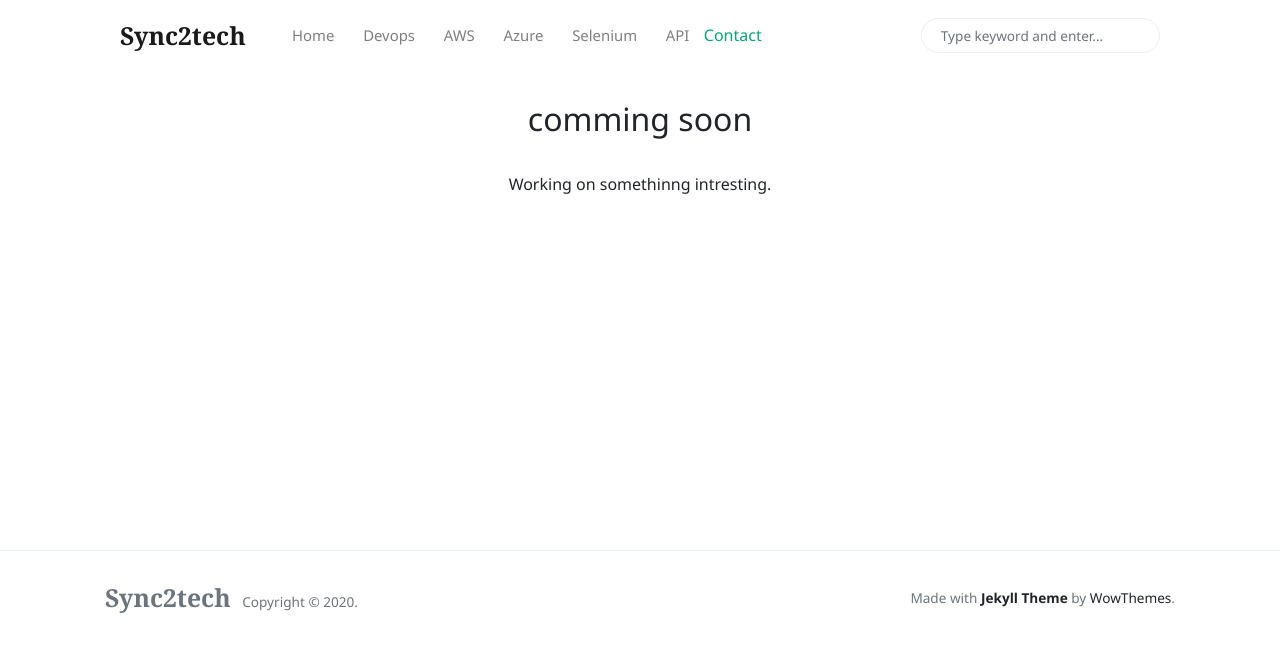
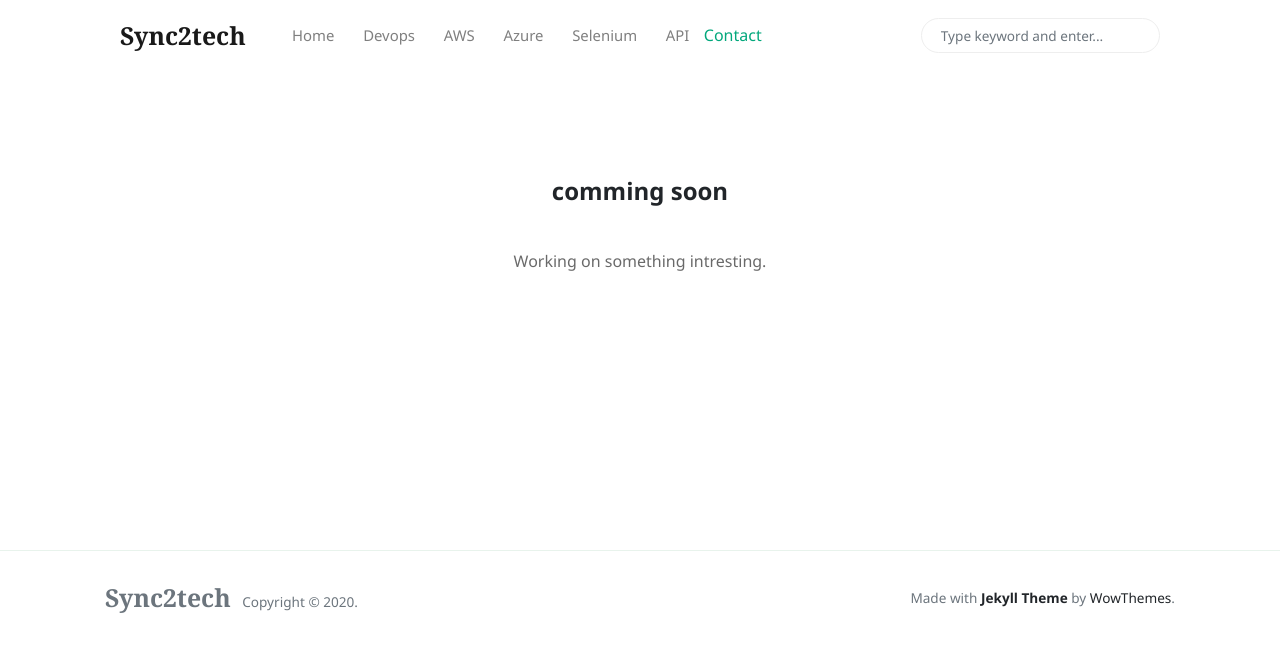
Before and after one commit to mohan-balakrishnan/sync2techold, a Jekyll site: the page built from index.html, in a window 1280 px wide. Shown: the top 652 px of the page. Built offline with Jekyll 4.4.1, drawn with Linux system fonts in a browser that asks for light colours; nearby versions of some CDN libraries; the list of posts is cut into pages by our own code.

Commit message:
Update index.html

```diff
--- a/index.html
+++ b/index.html
@@ -12,14 +12,13 @@ description: "Sync2tech - Tech blog aggregator for AWS, DevOps, Selenium, Rest A
 
 
 
+<br><br><br>
 
 <center>
-    <h2>comming soon</h2><br>
-    <p> Working on somethinng intresting.</p>
+    <h2 class="h4 font-weight-bold">comming soon</h2><br>
+    <p class="excerpt"> Working on something intresting.</p>
 </center>
 
 
 
-
-
 </div>
```
